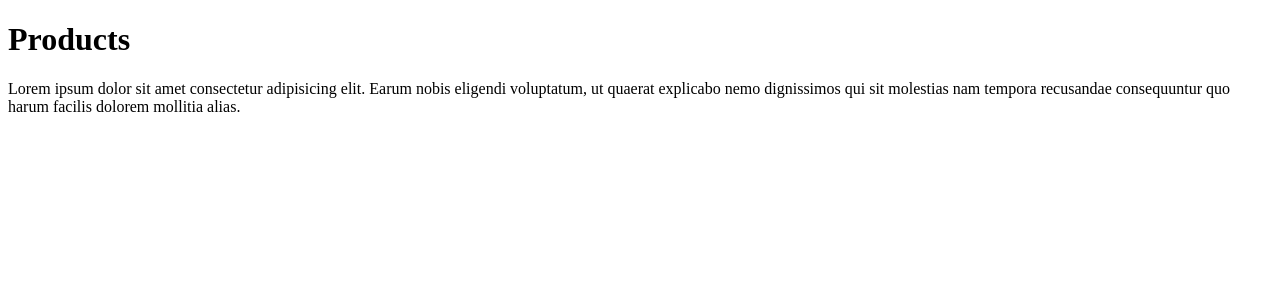
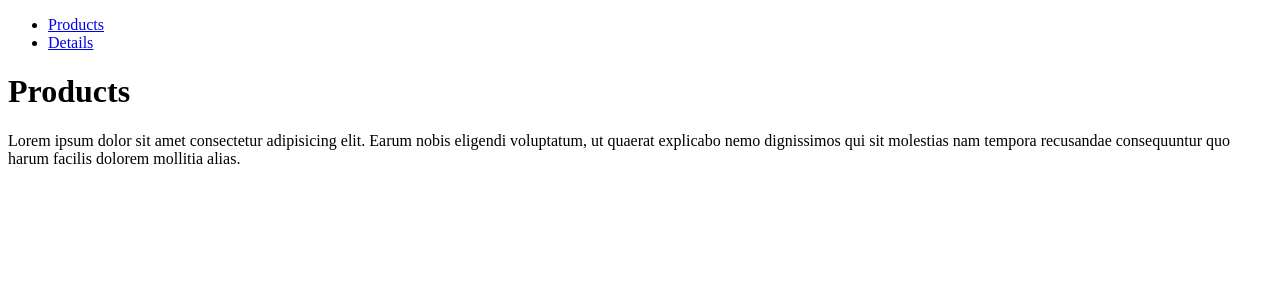
Before and after one commit to hemanthnaika/React, a React (Create React App) app in the folder myapp/: page / in a window 1280 px wide. Shown: the top 300 px of the page. Built offline with nearby package versions, Linux system fonts and the light colour scheme.

Commit message:
To creact Navbar and change the Router

```diff
--- a/myapp/src/App.js
+++ b/myapp/src/App.js
@@ -1,13 +1,15 @@
 import { useState } from 'react';
 import Products from './components/Products'
 import Details from './components/Details'
+// ! To creat Router using React Dom
 import { Routes, Route } from 'react-router-dom'
+import Navbar from './layout/Navbar';
 
 
 const App = () => {
-
   return (
     <div>
+      <Navbar/>
       <Routes>
         <Route path='/' element={<Products />} />
         <Route path='/details' element={<Details />} />
--- /dev/null
+++ b/myapp/src/layout/Navbar.js
@@ -0,0 +1,14 @@
+const Navbar = () => {
+  return (
+      <ul>
+          <li>
+              <a href="/">Products</a>
+          </li>
+          <li>
+              <a href="/details">Details</a>
+          </li>
+      </ul>
+  );
+}
+
+export default Navbar;
```
